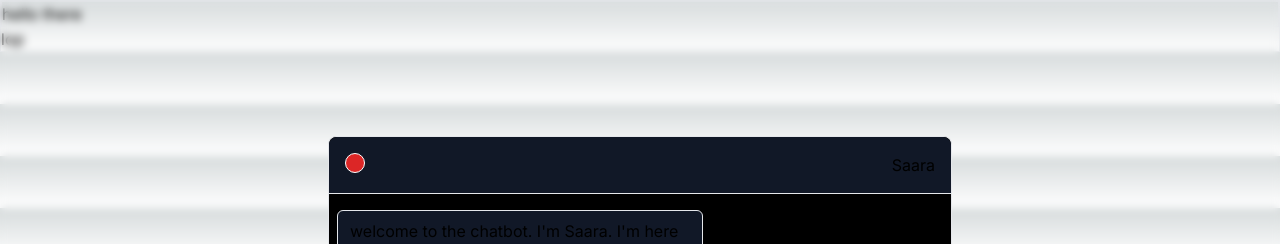
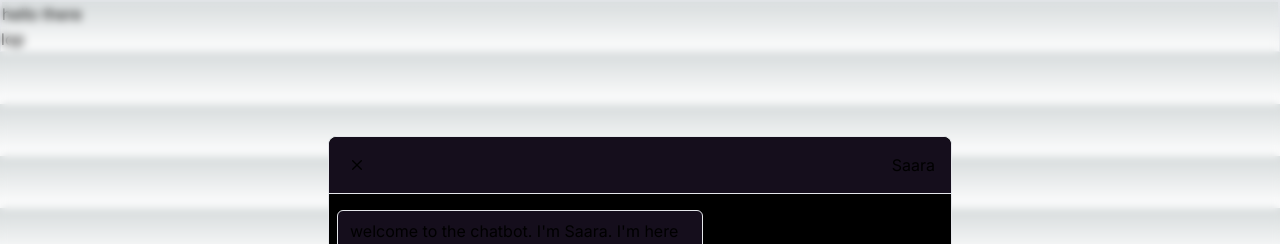
Before and after one commit to 2mdsajid/portfolio, a Next.js app: page /dialog in a window 1280 px wide. Shown: the top 244 px of the page. Built offline with nearby package versions, Linux system fonts and the light colour scheme.

Commit message:
bot and hostings

```diff
--- a/src/app/components/chatbot/BotInterface.tsx
+++ b/src/app/components/chatbot/BotInterface.tsx
@@ -6,6 +6,7 @@ import { DisplayShell } from '../terminal/displayShell';
 import { TypeBotReqRes } from '@/lib/utils/Types';
 import { botdata, dummyBotData } from '@/lib/utils/Constants';
 import { AiOutlineSend } from 'react-icons/ai';
+import { CgClose } from 'react-icons/cg';
 
 interface BotProps {
     closeBotInterface?: () => void;
@@ -85,9 +86,9 @@ const BotInterface: FC<BotProps> = ({ closeBotInterface = () => { } }) => {
     return (
         <div className='w-full h-full flex items-center justify-center px-4'>
             <div className='w-full flex-col flex justify-between sm:w-[90%] md:w-[80%] lg:w-[65%] xl:w-[50%] h-[27rem] max-h-fit md:h-[33rem] rounded-lg z-10 bg-black border border-b-0'>
-                <div className='w-full border-b p-4 bg-gray-900 rounded-t-lg'>
+                <div className='w-full border-b p-4 bg-primarybg rounded-t-lg'>
                     <div className=' w-full flex justify-between'>
-                        <button onClick={closeBotInterface} className="h-5 w-5 rounded-full bg-red-600 border border-white"></button>
+                        <button onClick={closeBotInterface} className="p-1 rounded-full border-white"><CgClose /></button>
                         <p>{botname}</p>
                     </div>
                 </div>
@@ -96,16 +97,15 @@ const BotInterface: FC<BotProps> = ({ closeBotInterface = () => { } }) => {
                 <div ref={containerRef} className='h-full w-full overflow-auto pb-5 pt-2'>
                     {dataObject.map((data, index) => {
                         return <div key={index} className={` w-full rounded my-1 p-1 flex ${data.sender === 'bot' ? 'justify-start pl-2' : 'justify-end pr-2'}`}>
-                            <p className={`w-fit max-w-[80%] sm:max-w-[60%] border rounded-md p-2 ${data.sender === 'bot' ? 'text-left pl-3 bg-gray-900' : 'text-right pr-3 bg-gray-800'}`}>{data.value}</p>
+                            <p className={`w-fit max-w-[80%] sm:max-w-[60%] border rounded-md p-2 ${data.sender === 'bot' ? 'text-left pl-3 bg-primarybg' : 'text-right pr-3 bg-gray-800'}`}>{data.value}</p>
                         </div>
                     })}
-
                 </div>
 
 
                 <div className='w-full'>
-                    <form onSubmit={getUserInput} className='flex justify-between w-full border p-3 bg-gray-900 rounded-b-md'>
-                        <input type="text" placeholder='type here ....' className='w-full bg-gray-900 outline-none' value={userinput} onChange={(e) => setUserInput(e.currentTarget.value)} />
+                    <form onSubmit={getUserInput} className='flex justify-between w-full border p-3 bg-primarybg rounded-b-md'>
+                        <input type="text" placeholder='type here ....' className='w-full bg-primarybg outline-none' value={userinput} onChange={(e) => setUserInput(e.currentTarget.value)} />
                         <button className='text-2xl' type='submit'>
                             <AiOutlineSend />
                         </button>
--- a/src/lib/utils/Constants.tsx
+++ b/src/lib/utils/Constants.tsx
@@ -2,8 +2,8 @@ import { FaBlog, FaBriefcase, FaGlobe, FaUser } from "react-icons/fa";
 import { TypeBotReqRes, TypeSingleBlog } from "./Types";
 
 
-export const BACKEND = 'http://localhost:4004'
-export const FRONTEND= 'http://localhost:3000'
+export const BACKEND = 'https://sajidportfolio.adaptable.app'
+export const FRONTEND= 'https://sajidportfolio.vercel.app/'
 
 export const events = [
   {
```
